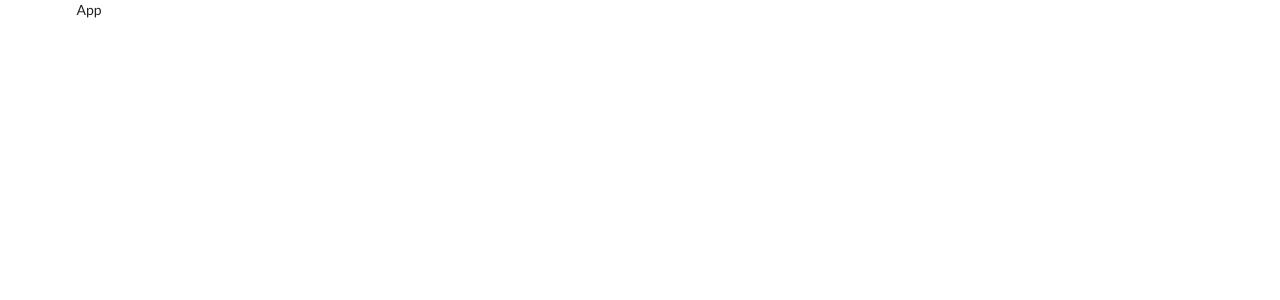
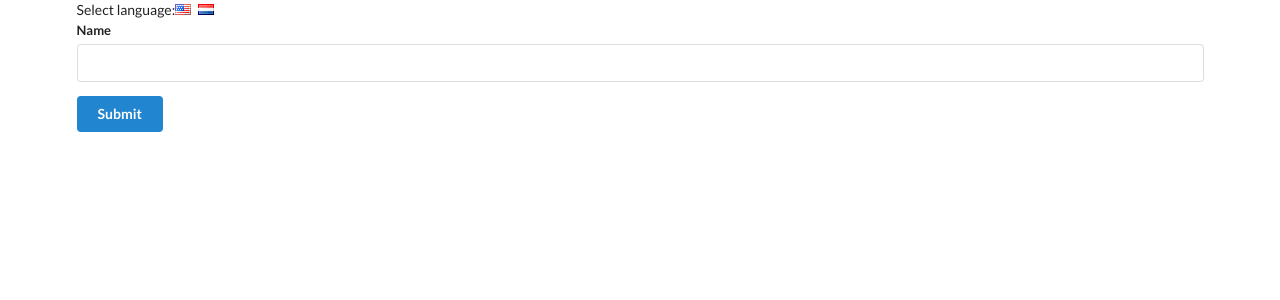
Before and after one commit to Hano1388/react-context-sys-sample, a React (Create React App) app: page / in a window 1280 px wide. Shown: the top 300 px of the page. Built offline with nearby package versions, Linux system fonts and the light colour scheme.

Commit message:
created UserCreate, Field, and Button components

```diff
--- a/src/components/App.js
+++ b/src/components/App.js
@@ -1,7 +1,25 @@
 import React from 'react';
+import UserCreate from './UserCreate';
 
-const App = () => {
-  return <div className="ui container">App</div>
-};
+class App extends React.Component {
+  state = { language: 'english' };
+
+  onLanguageChange = language => {
+    this.setState({ language });
+  }
+
+  render() {
+    return (
+      <div className="ui container">
+        <div>
+          Select language:
+          <i className="flag us" onClick={() => this.onLanguageChange('english')} />
+          <i className="flag nl" onClick={() => this.onLanguageChange('dutch')}/>
+        </div>
+        <UserCreate />
+      </div>
+    )
+  }
+}
 
 export default App;
--- /dev/null
+++ b/src/components/Button.js
@@ -0,0 +1,9 @@
+import React from 'react';
+
+class Button extends React.Component {
+  render() {
+    return <button className="ui button primary">Submit</button>
+  }
+}
+
+export default Button;
--- /dev/null
+++ b/src/components/Field.js
@@ -0,0 +1,14 @@
+import React from 'react';
+
+class Field extends React.Component {
+  render() {
+    return (
+      <div className="ui field">
+        <label>Name</label>
+        <input />
+      </div>
+    );
+  }
+}
+
+export default Field;
--- /dev/null
+++ b/src/components/UserCreate.js
@@ -0,0 +1,14 @@
+import React from 'react';
+import Field from './Field';
+import Button from './Button';
+
+const UserCreate = () => {
+  return (
+    <div className="ui form">
+      <Field />
+      <Button />
+    </div>
+  );
+};
+
+export default UserCreate;
```
